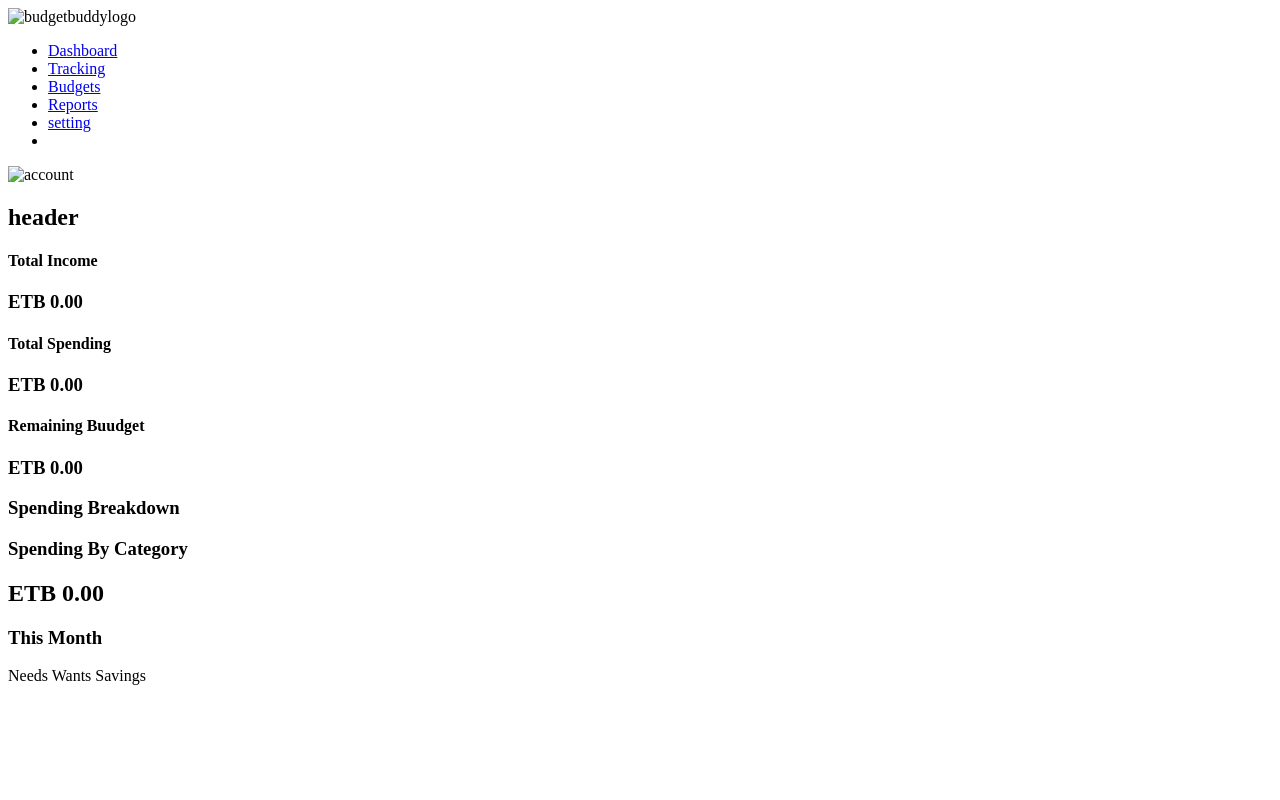
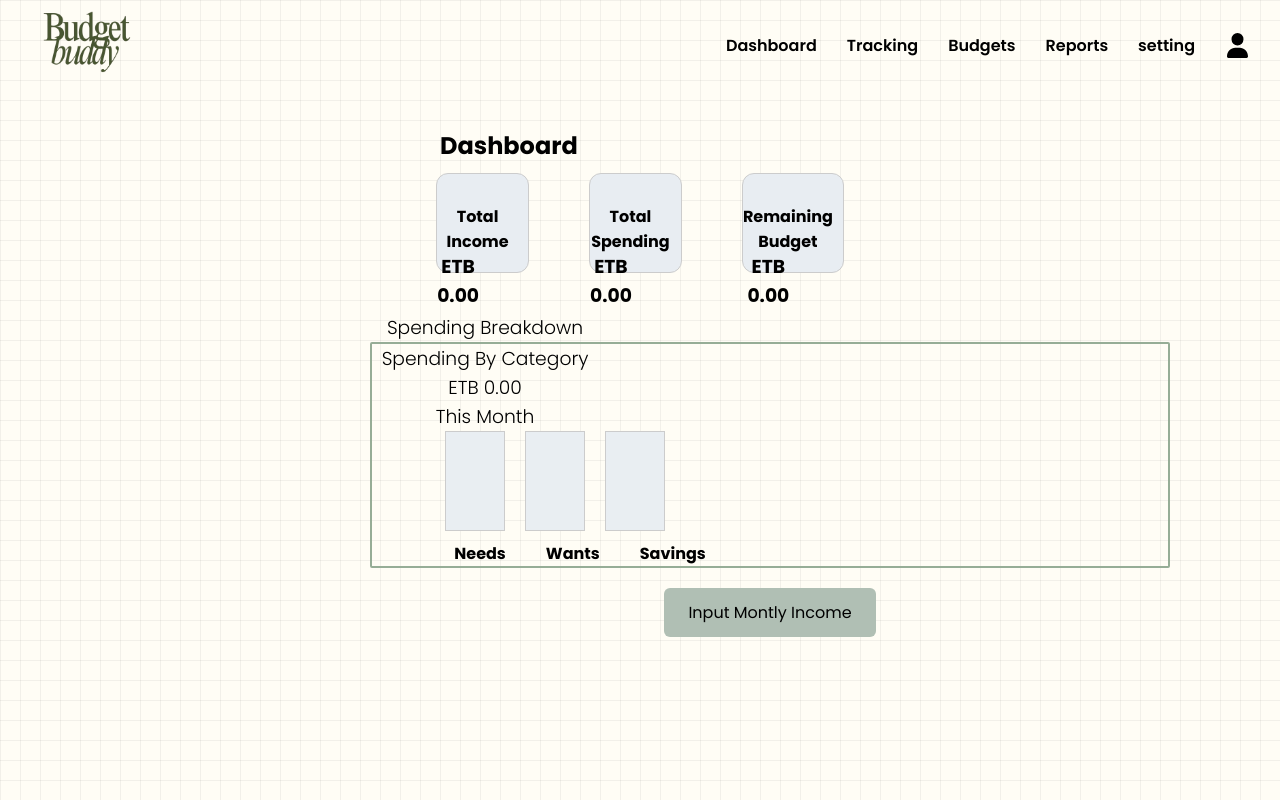
Before and after one commit to bekadesta/BudgetBuddy, a PHP site: page /dashboard.html in a window 1280 px wide. Run offline with PHP 8.4, Linux system fonts and the light colour scheme.

Commit message:
Dashboard Page

```diff
--- a/CSS/style.css
+++ b/CSS/style.css
@@ -161,8 +161,10 @@ html {
   margin-top: -40px;
 }
 
-.styled-button {
+
+.styled-button a {
   padding: 12px 24px;
+  margin-top: 20px;
   background-color: #B0BFB4;
   color: black;
   text-decoration: none;
@@ -171,3 +173,139 @@ html {
   display: inline-block;
   text-align: center;
 }
+
+/* dashboard */
+
+.dashclass {
+ margin: 0;
+      /* height: 100vh; */
+      background-color: #FFFDF5;
+      background-image:
+        linear-gradient(to right, rgba(0, 0, 0, 0.05) 1px, transparent 1px),
+        linear-gradient(to bottom, rgba(0, 0, 0, 0.05) 1px, transparent 1px);
+      background-size: 20px 20px;
+}
+header {
+  display: flex;
+  align-items: center;
+  justify-content: space-between;
+}
+
+.navbar {
+         padding: 15px 30px;
+         margin-top: -40px;
+    }
+
+ nav {
+  display: flex;
+  justify-content: space-between;
+  align-items: center;
+}
+
+nav ul {
+  list-style: none;
+  display: flex;
+  gap: 30px;
+  align-items: center;
+}
+
+nav ul li a {
+  color: black;
+  text-decoration: none;
+  font-weight: 600;
+  font-size: 16px;
+}
+
+nav ul li a:hover {
+  color: #555;
+  border-bottom: 2px solid #555;
+}
+.logoss img {
+    display: flex;
+      width: 170px;
+  height: 170px;
+  margin-top: -40px;
+
+}
+
+.container1 {
+  margin: 440px;
+  text-align: center;
+  max-width: 1600%;
+  margin-top: -2px;
+}
+
+.container1 h2 {
+    text-align: left;
+}
+.title {
+  font-weight: bold;
+  margin-bottom: 10px;
+}
+.box-container {
+      display: flex;
+  justify-content: center;
+  gap: 60px;
+}
+.baby-box {
+  width: 380px;
+  max-width: 98%;
+  height: 100px;
+  background-color: #E8EDF2;
+  border: 1px solid #ccc;
+  border-radius: 12px;
+  font-size: medium;
+}
+.baby-box h4 {
+    text-align: center;
+    margin-top: 30px;
+    margin-right: 10px;
+
+}
+.baby-box h3 {
+    text-align: center;
+    margin-top: -2px;
+    margin-right: 49px;
+
+}
+.boxes {
+  display: flex;
+  justify-content: center;
+  gap: 20px;
+  margin-right: 430px;
+}
+
+.box {
+  width: 60px;
+  height: 100px;
+  background-color: #e9eef2;
+  border: 1px solid #ccc;
+}
+
+.labels{
+  display: flex;
+  justify-content: center;
+  gap: 40px;
+  margin-top: 10px;
+  font-weight: bold;
+  margin-right: 380px;
+}
+.container2{
+  margin: 370px;
+  text-align: center;
+  top: 600px;
+  max-width: 1600%;
+  width: 800px;
+  margin-top: -400px;
+
+}
+.container2 h3 {
+    margin-right: 570px;
+    font-weight: lighter;
+}
+
+.container3 {
+    border-radius: 2px;
+    border: 2px solid rgb(150, 173, 150);
+    width: 800px;
+}
--- a/budgetsettings.html
+++ b/budgetsettings.html
@@ -7,7 +7,7 @@
 </head>
 <body>
      <header>
-        <div>
+        <div
             <img src="#" alt="budgetbuddylogo">
         </div>
         <div>
--- a/dashboard.html
+++ b/dashboard.html
@@ -4,47 +4,54 @@
     <meta charset="UTF-8">
     <meta name="viewport" content="width=device-width, initial-scale=1.0">
     <title>Your Dashboard</title>
+    <link rel="stylesheet" href="./CSS/style.css">
+        <link href="https://fonts.googleapis.com/css2?family=Poppins:wght@300;400;500;600;700&display=swap" rel="stylesheet">
 </head>
-<body>
+<body class="dashclass">
      <header>
-        <div>
-            <img src="#" alt="budgetbuddylogo">
+            <div  class="logoss">
+                <img src="./Images/Budget-removebg-preview.png" alt="">
             </div>
+        <nav >
+            <div class="navbar">
                 <ul>
                 <li><a href="Dashboard,html">Dashboard</a></li>
                 <li><a href="Tracking.html">Tracking</a></li>
                 <li><a href="Budgets.html">Budgets</a></li>
                 <li><a href="Reports.html">Reports</a></li>
                 <li><a href="settings.html">setting</a></li>
-                <li><a href="icon"><i class="fa-solid fa-user"></i></a></li>
+                <li class="logos"><img src="./Images/user-solid.svg" alt=""></li>
                 </ul>
-        <div>
-            <img src="#" alt="account">
             </div>
+        </nav>
+
     </header>
     <section>
-        <h2>
-            header
+       <div class="container1">
+            <h2 class="title">
+            Dashboard
             </h2>
-        <div>
-            <div>
+            <div class="box-container">
+            <div class="baby-box">
                 <h4>Total Income</h4>
                 <h3>ETB 0.00</h3>
             </div>
-            <div>
+            <div class="baby-box">
                 <h4>Total Spending</h4>
                 <h3>ETB 0.00</h3>
             </div>
-            <div>
-                <h4>Remaining Buudget</h4>
+            <div class="baby-box">
+                <h4>Remaining Budget</h4>
                 <h3>ETB 0.00</h3>
             </div>
             </div>
-        <div>
+       </div>
+
+        <div class="container2">
             <h3>Spending Breakdown</h3>
-            <div>
+            <div class="container3">
                 <div><h3>Spending By Category</h3></div>
-                <div><h2>ETB 0.00</h2></div>
+                <div><h3>ETB 0.00</h3></div>
                 <div>
                     <h3>This Month</h3>
                     <div class="boxes">
@@ -59,7 +66,11 @@
                     </div>
                 </div>
             </div>
+            <div class="styled-button">
+                <a href="#">Input Montly Income</a>
             </div>
+        </div>
+
     </section>
 </body>
 </html>
```
Also changed, not shown: header.html (deleted, +0 -29 lines), Images/000000.jpeg (added), Images/Calming Grid Background for Journaling and Planning_.jpeg (added), Images/ddddddd.jpeg (added), Images/download.jpeg (added), Images/gird22.jpg (added), Images/grid01-modified.jpg (added), Images/mmmmm-modified.jpeg (added), Images/𝙻𝙾𝚅𝟺𝙺𝙾𝙾𝙺 𖤐.jpeg (added). Lines whose indentation alone changed are shown as unchanged.
